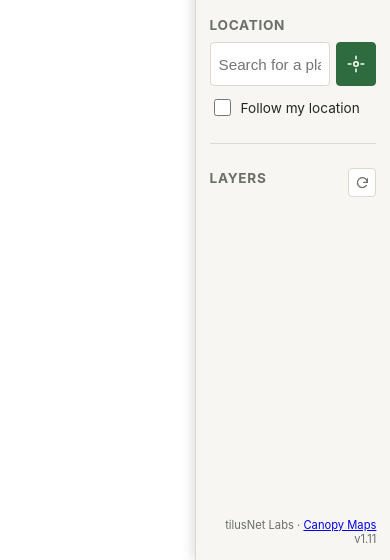
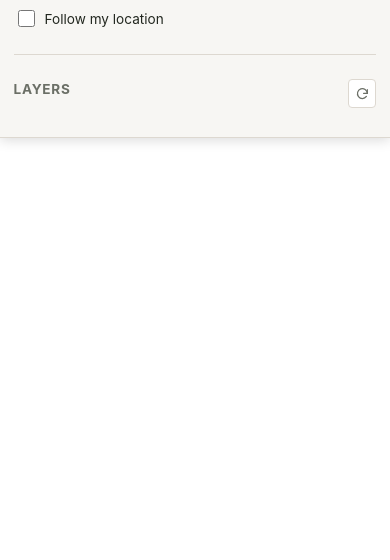
Before and after one commit to tilusnet/canopy-maps, a plain HTML site: page index.html in a window 390 px wide. Shown: the part 284-844 px from the top of the page. Drawn offline with nearby package versions, Linux system fonts and the light colour scheme; no server answers; a script that the page names is missing.

Commit message:
Reflow mobile panel: top sheet in portrait, side panel in landscape
The panel now drops down as a full-width, half-height sheet in
portrait so text isn't squeezed into a narrow column; landscape keeps
the half-width side panel. Also mirrors panel visibility onto <body>
so the top-left zoom control gets pushed below the sheet instead of
being hidden underneath it while the panel is open. Bumps
APP_VERSION to v1.12.

Co-Authored-By: Claude Sonnet 5 <noreply@anthropic.com>

```diff
--- a/app.js
+++ b/app.js
@@ -1,6 +1,6 @@
 const LAYER_STATE_STORAGE_KEY = "london-tree-layers:layerState:v1";
 const MAP_VIEW_STORAGE_KEY = "london-tree-layers:mapView:v1";
-const APP_VERSION = "v1.11";
+const APP_VERSION = "v1.12";
 
 // Built-in fallbacks, used if config.json is missing or a field is absent.
 const DEFAULT_SETTINGS = {
@@ -640,6 +640,7 @@ function wirePanelToggle() {
   const panel = document.getElementById("panel");
   toggleBtn.addEventListener("click", () => {
     const hidden = panel.classList.toggle("panel-hidden");
+    document.body.classList.toggle("panel-hidden", hidden);
     toggleBtn.textContent = hidden ? "☰" : "✕";
     toggleBtn.setAttribute("aria-label", hidden ? "Show panel" : "Hide panel");
     toggleBtn.setAttribute("aria-expanded", String(!hidden));
--- a/style.css
+++ b/style.css
@@ -384,10 +384,6 @@ html, body {
 }
 
 @media (max-width: 700px) {
-  :root {
-    --panel-width: 50vw;
-  }
-
   #panel {
     padding: 0.85rem;
   }
@@ -421,3 +417,37 @@ html, body {
     padding: 0.7rem 0.4rem;
   }
 }
+
+/* Portrait mobile: panel drops down from the top as a half-height sheet,
+   so text gets the full screen width instead of being squeezed sideways. */
+@media (max-width: 700px) and (orientation: portrait) {
+  #panel {
+    top: 0;
+    left: 0;
+    right: 0;
+    width: 100%;
+    height: 50vh;
+    border-left: none;
+    border-bottom: 1px solid var(--panel-border);
+    box-shadow: 0 2px 12px rgba(0, 0, 0, 0.15);
+    transform: translateY(0);
+  }
+
+  #panel.panel-hidden {
+    transform: translateY(-100%);
+  }
+
+  /* The top sheet would otherwise cover the top-left zoom control while
+     open — push map controls below it. */
+  body:not(.panel-hidden) .leaflet-top {
+    top: calc(50vh + 0.5rem);
+    transition: top 0.2s ease-out;
+  }
+}
+
+/* Landscape mobile: keep the side panel, just narrower than desktop. */
+@media (max-width: 700px) and (orientation: landscape) {
+  :root {
+    --panel-width: 50vw;
+  }
+}
```
